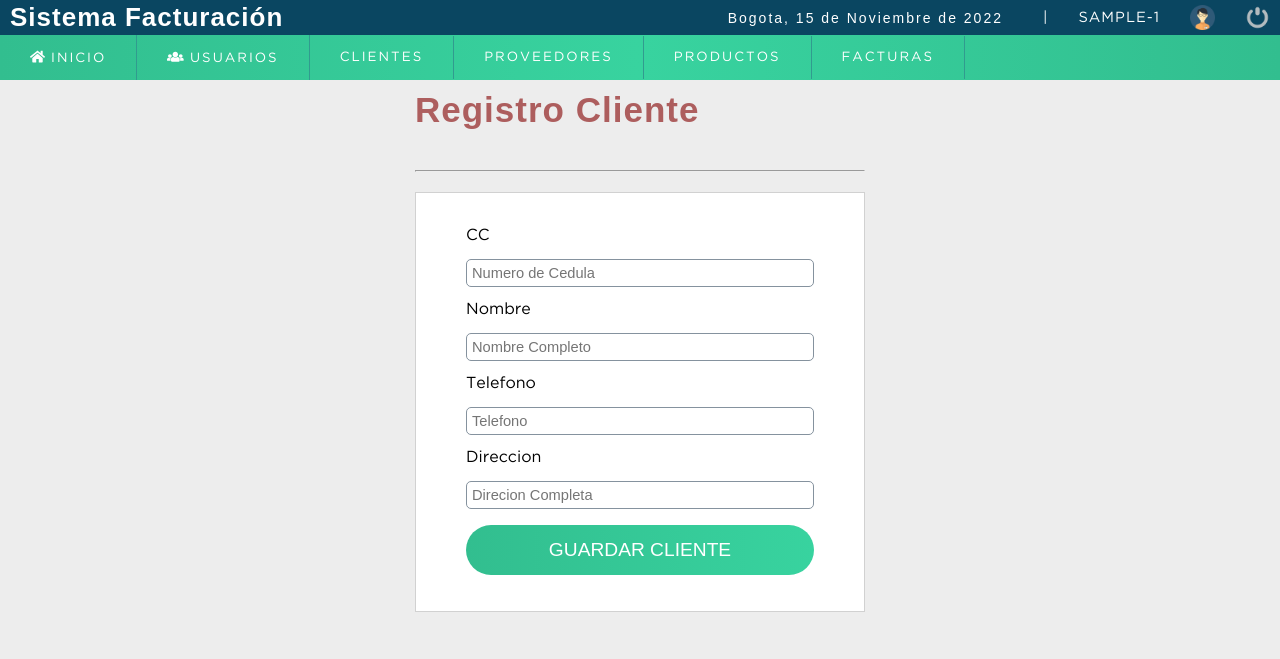
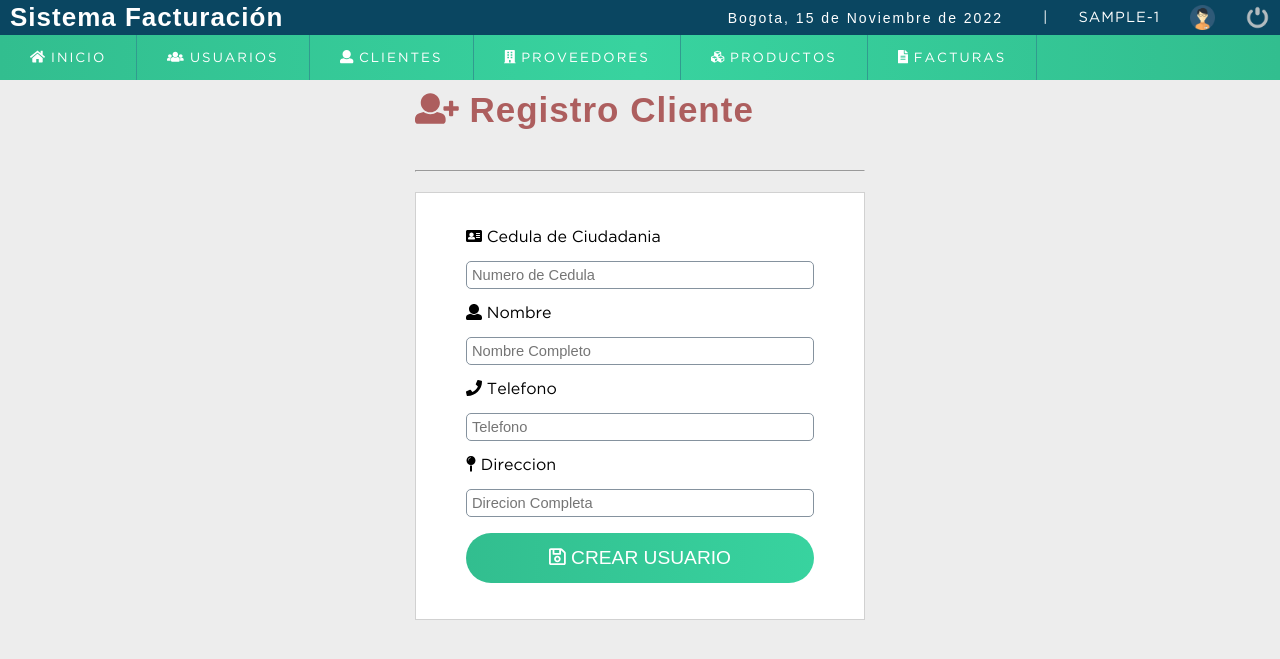
Before and after one commit to Cbeltran64/FacturEco, a PHP site: page /sistema/registro_cliente.php in a window 1280 px wide. Shown: the top 659 px of the page. Run offline with PHP 8.4, Linux system fonts and the light colour scheme; the visitor is signed in with stand-in values (Sample User, id 1).

Commit message:
finalizacion modulo cliente

```diff
--- a/sistema/css/style2.css
+++ b/sistema/css/style2.css
@@ -88,7 +88,7 @@ input,select{
 	display: inline-block;
 }
 .btn_new{
-	display: flex;
+	display: inline-block;
 	background: #239baa;
 	color: #fff;
 	padding: 5px 25px;
@@ -212,6 +212,7 @@ table tr:hover{
 	background: #1faac8;
 	color: #FFF;
 	padding: 10px;
+	border: 0;
 	cursor: pointer;
 	margin-left: 10px;
 	display: -webkit-flex;
@@ -219,5 +220,5 @@ table tr:hover{
 	display: -ms-flex;
 	display: -o-flex;
 	display: flex;
-	border-radius: 12px;
+	border-radius: 8px;
 }
--- a/sistema/eliminar_confirmar_cliente.php
+++ b/sistema/eliminar_confirmar_cliente.php
@@ -54,7 +54,7 @@
 	<?php include "include/header.php";?>
 	<section id="container">
         <div class="data_delete">
-            <h1>Eliminar Cliente</h1>
+            <h1><i class="fas fa-user-times fa-5x" style="color: red;"></i></h1>
             <i class="icon-user icon-5x" style="color: #e66262;"></i>
             <h2>¿Está seguro de eliminar el siguiente registro?</h2>
             <p>Nombre del Cliente: <span><?php echo $nombre; ?></span></p>
--- a/sistema/eliminar_confirmar_usuario.php
+++ b/sistema/eliminar_confirmar_usuario.php
@@ -54,7 +54,7 @@
 	<?php include "include/header.php";?>
 	<section id="container">
         <div class="data_delete">
-            <h1>Eliminar Usuario</h1>
+            <h1><i class="fas fa-user-times fa-5x" style="color: red;"></i></h1>
             <i class="icon-user icon-5x" style="color: #e66262;"></i>
             <h2>¿Está seguro de eliminar el siguiente registro?</h2>
             <p>Nombre: <span><?php echo $nombre; ?></span></p>
--- a/sistema/include/nav.php
+++ b/sistema/include/nav.php
@@ -16,28 +16,28 @@
 					}
 				?>
 				<li class="principal">
-					<a href="#">Clientes</a>
+					<a href="#"><i class="fas fa-user"></i> Clientes</a>
 					<ul>
-						<li><a href="./registro_cliente.php">Nuevo Cliente</a></li>
-						<li><a href="./lista_cliente.php">Lista de Clientes</a></li>
+						<li><a href="./registro_cliente.php"><i class="fas fa-user-plus"></i> Nuevo Cliente</a></li>
+						<li><a href="./lista_cliente.php"><i class="fas fa-users"></i>  Lista de Clientes</a></li>
 					</ul>
 				</li>
 				<li class="principal">
-					<a href="#">Proveedores</a>
+					<a href="#"><i class="fas fa-building"></i> Proveedores</a>
 					<ul>
-						<li><a href="#">Nuevo Proveedor</a></li>
-						<li><a href="#">Lista de Proveedores</a></li>
+						<li><a href="#"><i class="fas fa-plus"></i> Nuevo Proveedor</a></li>
+						<li><a href="#"><i class="fas fa-th-list"></i> Lista de Proveedores</a></li>
 					</ul>
 				</li>
 				<li class="principal">
-					<a href="#">Productos</a>
+					<a href="#"><i class="fas fa-cubes"></i> Productos</a>
 					<ul>
-						<li><a href="#">Nuevo Producto</a></li>
-						<li><a href="#">Lista de Productos</a></li>
+						<li><a href="#"><i class="fas fa-plus"></i> Nuevo Producto</a></li>
+						<li><a href="#"><i class="fas fa-list"></i> Lista de Productos</a></li>
 					</ul>
 				</li>
 				<li class="principal">
-					<a href="#">Facturas</a>
+					<a href="#"><i class="fas fa-file-alt"></i> Facturas</a>
 					<ul>
 						<li><a href="#">Nuevo Factura</a></li>
 						<li><a href="#">Facturas</a></li>
--- a/sistema/lista_cliente.php
+++ b/sistema/lista_cliente.php
@@ -12,8 +12,8 @@
 <body>
 	<?php include "include/header.php";?>
 	<section id="container">
-		<h1>Lista de Clientes</h1>
-		<a href="registro_cliente.php" class="btn_new">Crear Cliente</a>
+		<h1><i class="fas fa-users"></i> Lista de Clientes &nbsp;&nbsp;&nbsp;&nbsp;</h1>
+		<a href="registro_cliente.php" class="btn_new"><i class="fas fa-user-plus"></i> Crear Cliente</a>
 		<form action="buscar_cliente.php" method="get" class="form_search">
 			<input type="text" name="busqueda" id="busqueda" placeholder="Buscar">
 			<button type="submit" class="btn_search"><i class="fas fa-search"></i></button>
--- a/sistema/registro_cliente.php
+++ b/sistema/registro_cliente.php
@@ -42,20 +42,20 @@
 	<?php include "include/header.php";?>
 	<section id="container">
         <div class ="form_register">
-            <h1>Registro Cliente</h1>
+            <h1><i class="fas fa-user-plus"></i> Registro Cliente</h1>
             <hr>
             <div class="alert"><?php echo isset($alert) ? $alert : '';?></div>
             <form action="" method="post">
-                <label for="cc">CC</label>
+                <label for="cc"><i class="fas fa-address-card"></i> Cedula de Ciudadania</label>
                 <input type="number" name="cc" id="cc" placeholder="Numero de Cedula">
-                <label for="nombre">Nombre</label>
+                <label for="nombre"><i class="fas fa-user"></i> Nombre</label>
                 <input type="text" name="nombre" id="nombre" placeholder="Nombre Completo">
-                <label for="telefono">Telefono</label>
+                <label for="telefono"><i class="fas fa-phone"></i> Telefono</label>
                 <input type="number" name="telefono" id="telefono" placeholder="Telefono">
-                <label for="direccion">Direccion</label>
+                <label for="direccion"><i class="fas fa-map-pin"></i> Direccion</label>
                 <input type="text" name="direccion" id="direccion" placeholder="Direcion Completa">
 
-                <input type="submit" value="Guardar Cliente" class="btn_save">
+                <button type="submit" class="btn_save"><i class="far fa-save"></i> Crear Usuario</button>
             </form>
         </div>
 	</section>
```
Also changed, not shown: sistema/buscar_cliente.php (+9 -9 lines), sistema/buscar_usuario.php (+9 -9 lines), sistema/editar_cliente.php (+7 -6 lines), sistema/editar_usuario.php (+7 -7 lines), sistema/registro_usuario.php (+5 -5 lines).
